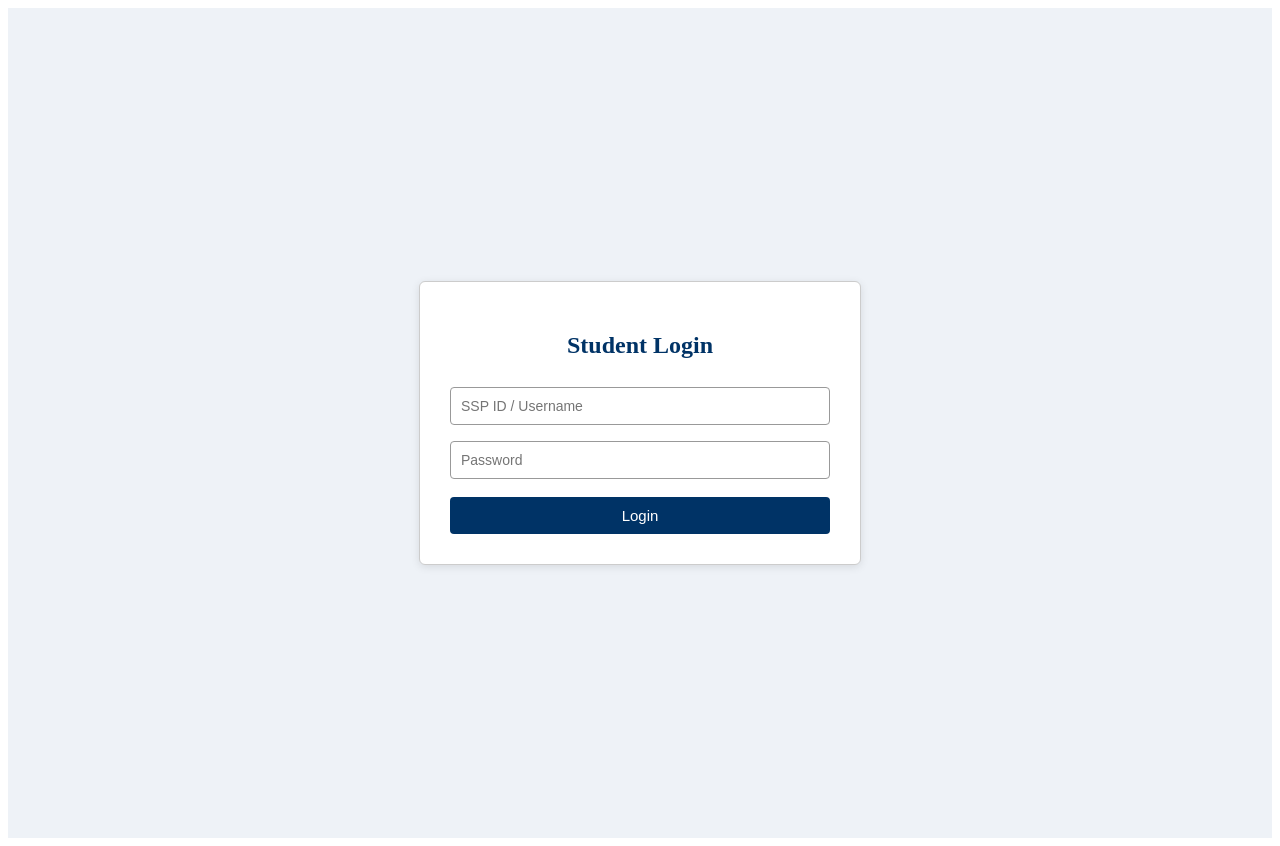
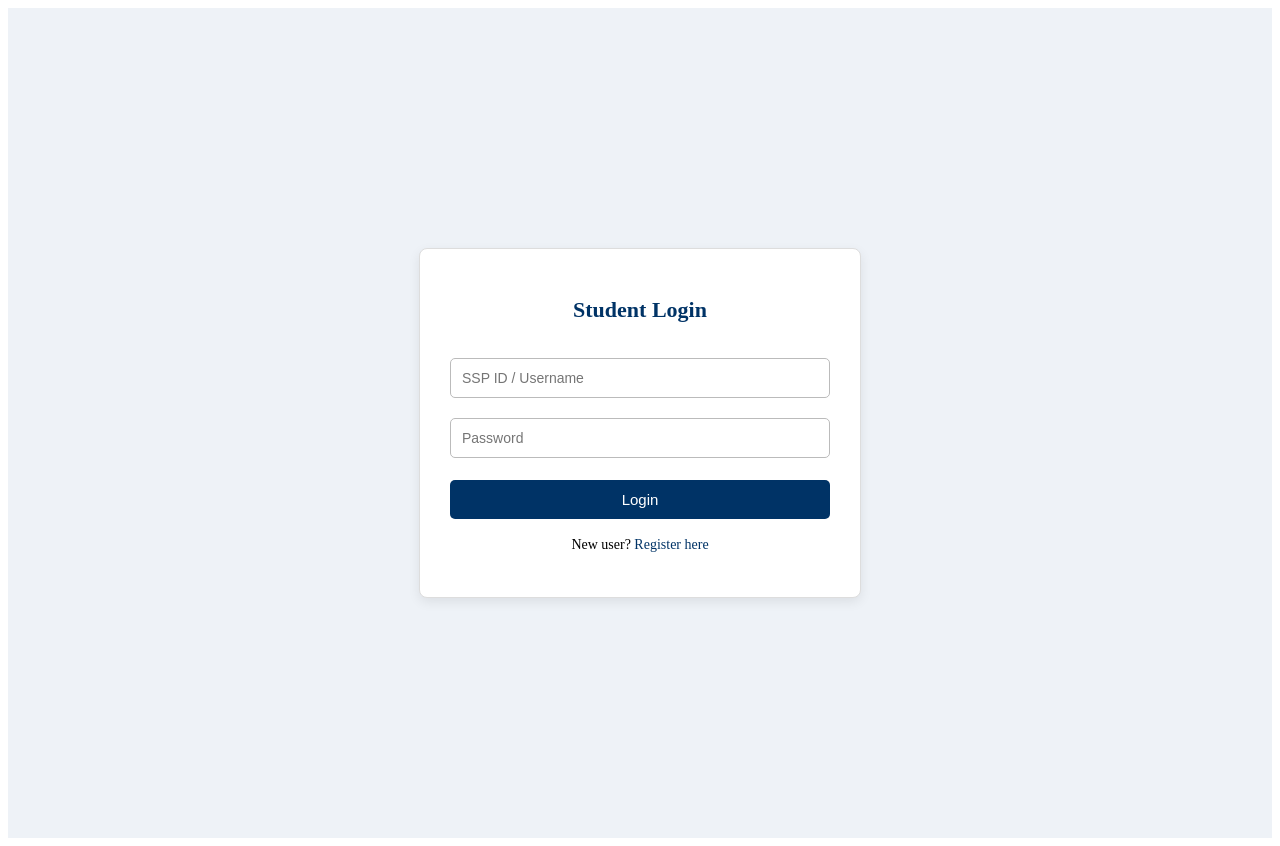
Before and after one commit to maheshteli07/Hostel_Food_Log, a React (Vite) app in the folder frontend/: page /login in a window 1280 px wide. Built offline with nearby package versions, Linux system fonts and the light colour scheme.

Commit message:
Updated login page UI

```diff
--- a/frontend/src/pages/Login.jsx
+++ b/frontend/src/pages/Login.jsx
@@ -1,3 +1,4 @@
+import { Link } from "react-router-dom";
 import "../styles/Login.css";
 
 function Login() {
@@ -5,11 +6,17 @@ function Login() {
     <div className="login-page">
       <div className="login-container">
         <h2>Student Login</h2>
+
         <form>
           <input type="text" placeholder="SSP ID / Username" required />
           <input type="password" placeholder="Password" required />
           <button type="submit">Login</button>
         </form>
+
+        {/* Register Link */}
+        <p className="register-text">
+          New user? <Link to="/register">Register here</Link>
+        </p>
       </div>
     </div>
   );
--- a/frontend/src/styles/Login.css
+++ b/frontend/src/styles/Login.css
@@ -5,54 +5,81 @@
   display: flex;
   justify-content: center;
   align-items: center;
-  padding: 15px; /* ✅ Added for small screens */
+  padding: 15px;
 }
 
 /* Form Container */
 .login-container {
   width: 380px;
-  max-width: 100%;   /* ✅ Important */
+  max-width: 100%;
   background-color: #ffffff;
   padding: 30px;
-  border: 1px solid #ccc;
-  border-radius: 6px;
-  box-shadow: 0 2px 8px rgba(0, 0, 0, 0.1);
+  border: 1px solid #ddd;
+  border-radius: 8px;
+  box-shadow: 0 4px 12px rgba(0, 0, 0, 0.08);
 }
 
 /* Heading */
 .login-container h2 {
   text-align: center;
   color: #003366;
-  margin-bottom: 20px;
+  margin-bottom: 25px;
+  font-size: 22px;
 }
 
 /* Input Fields */
 .login-container input {
   width: 100%;
-  padding: 10px;
-  margin: 8px 0;
-  border: 1px solid #999;
-  border-radius: 4px;
+  padding: 11px;
+  margin: 10px 0;
+  border: 1px solid #bbb;
+  border-radius: 5px;
   font-size: 14px;
   box-sizing: border-box;
+  transition: border 0.2s ease;
+}
+
+/* Input Focus Effect */
+.login-container input:focus {
+  outline: none;
+  border: 1px solid #003366;
 }
 
 /* Button */
 .login-container button {
   width: 100%;
-  padding: 10px;
-  margin-top: 10px;
+  padding: 11px;
+  margin-top: 12px;
   background-color: #003366;
   color: white;
   border: none;
-  border-radius: 4px;
+  border-radius: 5px;
   cursor: pointer;
   font-size: 15px;
+  font-weight: 500;
   box-sizing: border-box;
+  transition: background-color 0.2s ease;
 }
 
 .login-container button:hover {
-  background-color: #004080;
+  background-color: #0055aa;
+}
+
+/* Register Text */
+.register-text {
+  margin-top: 18px;
+  text-align: center;
+  font-size: 14px;
+}
+
+.register-text a {
+  color: #003366;
+  text-decoration: none;
+  font-weight: 500;
+}
+
+.register-text a:hover {
+  text-decoration: underline;
 }
 
 /* 📱 Mobile Responsive */
@@ -60,6 +87,7 @@
   .login-container {
     width: 95%;
     padding: 20px;
+    border-radius: 6px;
   }
 
   .login-container h2 {
```
